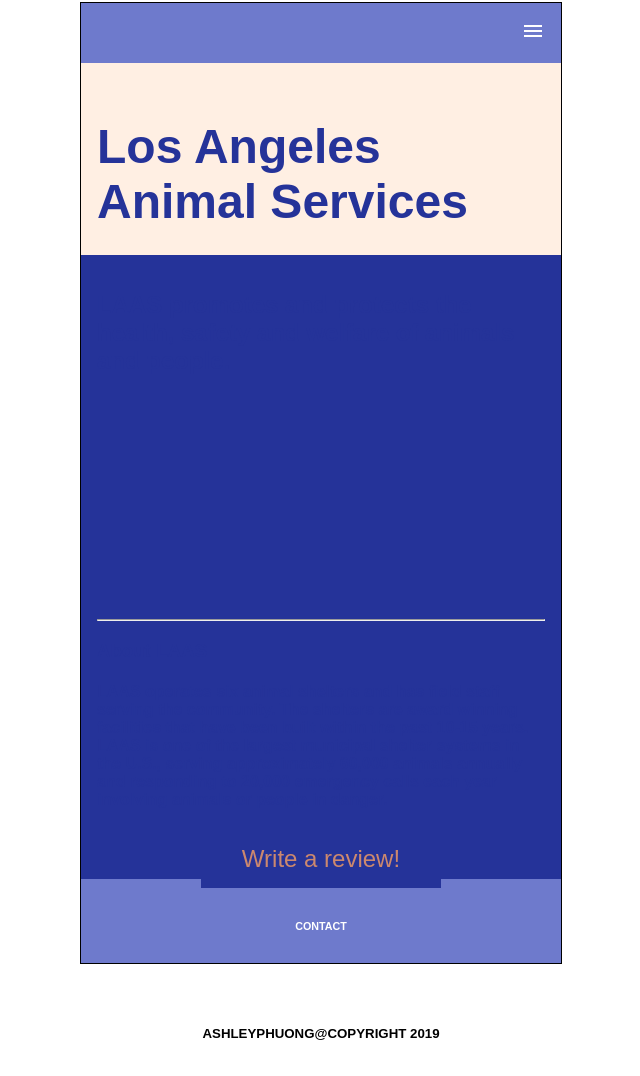
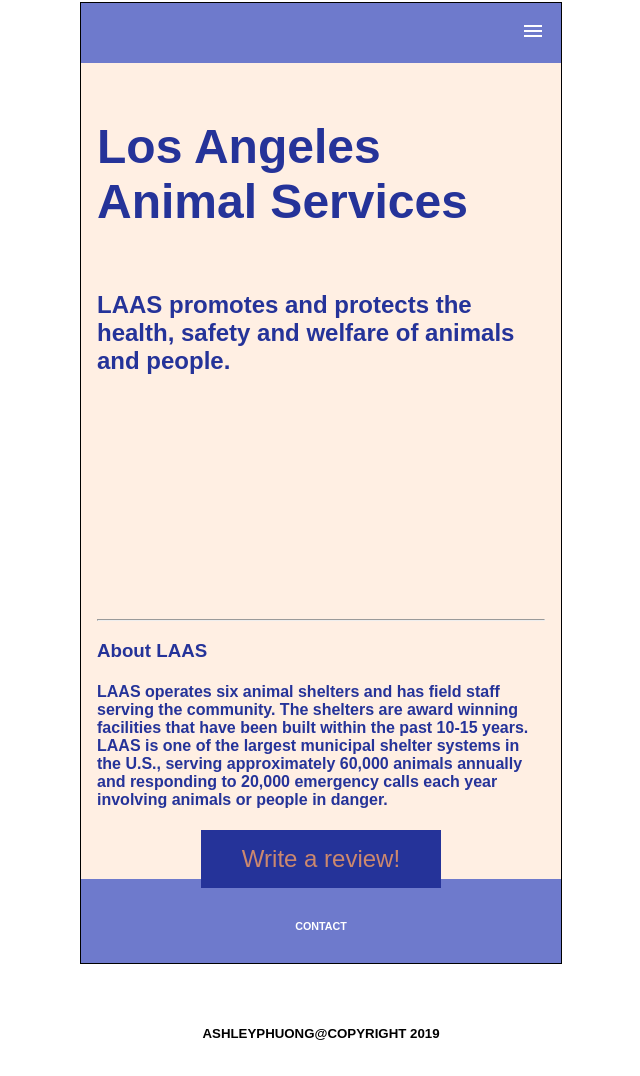
Before and after one commit to ashleyyph/DH150, a plain HTML site: page assignment07/colors-AshleyPhuong.html in a window 1280 px wide. Shown: the part 1369-2445 px from the top of the page, without its empty margins (319-959 px from the left). Drawn offline with Linux system fonts and the light colour scheme.

Commit message:
Update colors-AshleyPhuong.html

```diff
--- a/assignment07/colors-AshleyPhuong.html
+++ b/assignment07/colors-AshleyPhuong.html
@@ -200,7 +200,7 @@
     }
 
     #main03{
-        background-color: #253399; /* change this for background color */
+        background-color: #FFEFE3; /* change this for background color */
     }
 
     #subtitle03 {
```
